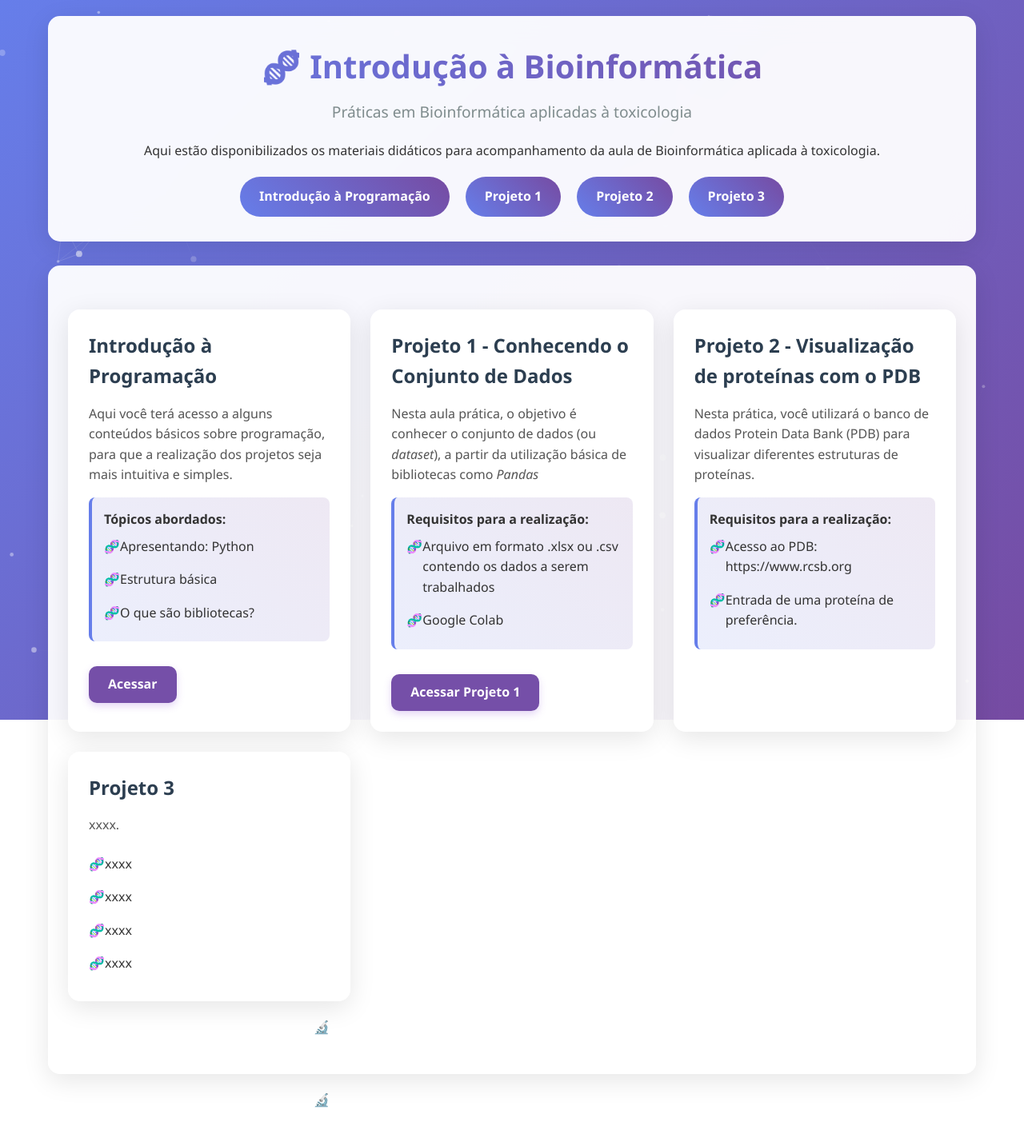
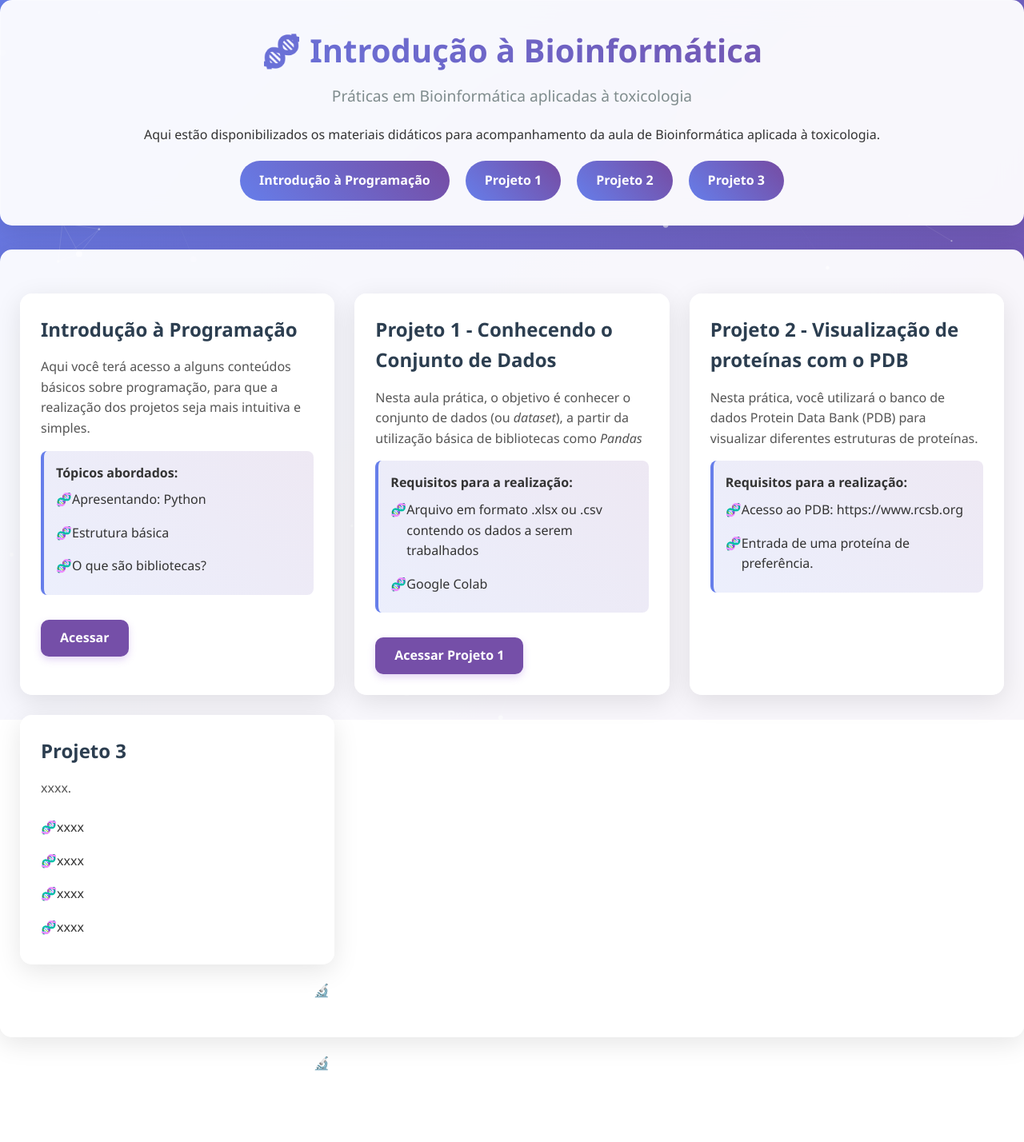
Before and after one commit to annejosiele/AJLV-Bioinformatics, a Jekyll site: the page built from index.html, in a window 1280 px wide. Shown: the whole page at 80% size. Built offline with Jekyll 4.4.1, drawn with Linux system fonts in a browser that asks for light colours; after the commit the page ends 1363 px from its top, so only the background shows below that.

Commit message:
Update default.html

```diff
--- a/_layouts/default.html
+++ b/_layouts/default.html
@@ -16,7 +16,7 @@
     <div class="particle"></div>
   </div>
 
-  <div class="container">
+  <div class="{% if page.fullwidth %}{% else %}container{% endif %}">
     <header class="fade-in">
       <h1>🧬 Introdução à Bioinformática</h1>
       <p class="subtitle">Práticas em Bioinformática aplicadas à toxicologia</p>
```
